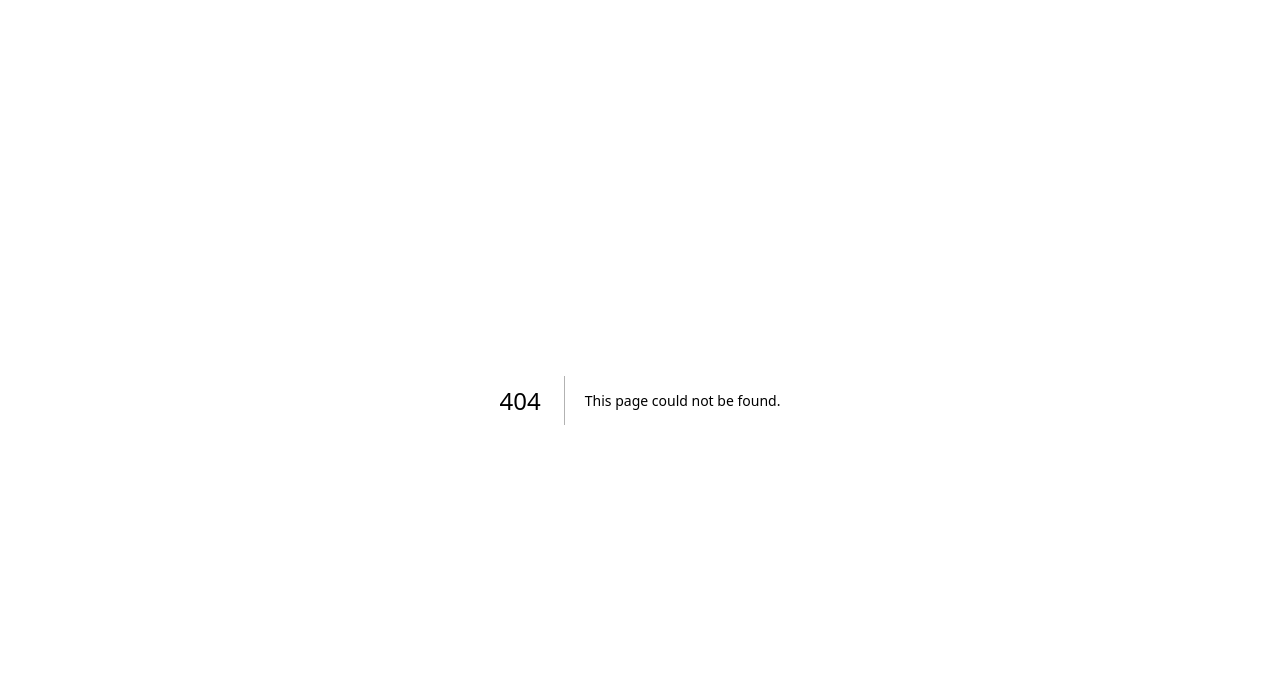
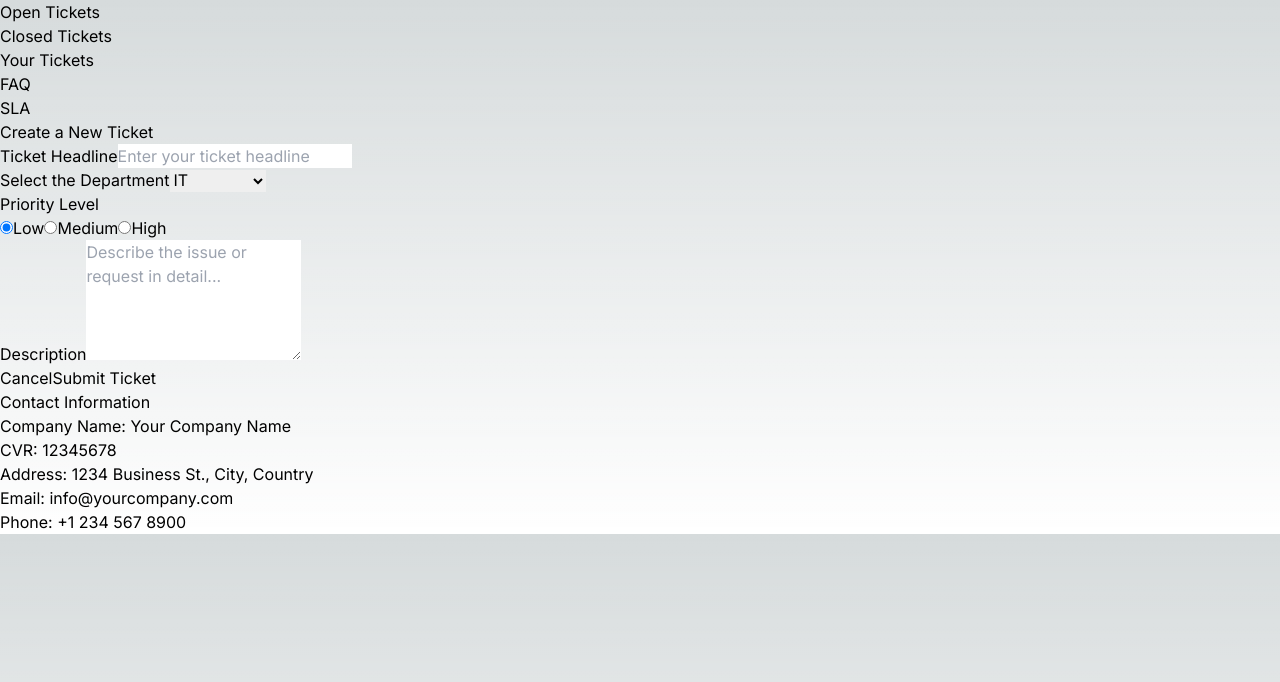
Before and after one commit to Ben-R-K/TicketSide, a Next.js app in the folder ticketsystem/: page /CreateTicket in a window 1280 px wide. Before the commit this address had no page. Shown: the top 682 px of the page. Built offline with nearby package versions, Linux system fonts and the light colour scheme.

Commit message:
SLA og Create Ticket

```diff
--- /dev/null
+++ b/ticketsystem/app/CreateTicket/page.tsx
@@ -0,0 +1,107 @@
+"use client";
+
+import React, { useState } from "react";
+
+const CreateTicketPage: React.FC = () => {
+  const [headline, setHeadline] = useState("");
+  const [description, setDescription] = useState("");
+  const [priority, setPriority] = useState("Low");
+  const [department, setDepartment] = useState("IT");
+
+  const handleSubmit = (e: React.FormEvent) => {
+    e.preventDefault();
+    console.log({ headline, description, priority, department });
+  };
+
+  return (
+    <div>
+      {/* Top Navigation Bar */}
+      <nav>
+        <ul>
+          <li><a href="#open-tickets">Open Tickets</a></li>
+          <li><a href="#closed-tickets">Closed Tickets</a></li>
+          <li><a href="#your-tickets">Your Tickets</a></li>
+          <li><a href="#faq">FAQ</a></li>
+          <li><a href="#sla">SLA</a></li>
+        </ul>
+      </nav>
+
+      {/* Create Ticket Form */}
+      <div>
+        <h1>Create a New Ticket</h1>
+        <form onSubmit={handleSubmit}>
+          <div>
+            <label htmlFor="headline">Ticket Headline</label>
+            <input
+              type="text"
+              id="headline"
+              value={headline}
+              onChange={(e) => setHeadline(e.target.value)}
+              placeholder="Enter your ticket headline"
+            />
+          </div>
+
+          <div>
+            <label htmlFor="department">Select the Department</label>
+            <select
+              id="department"
+              value={department}
+              onChange={(e) => setDepartment(e.target.value)}
+            >
+              <option value="IT">IT</option>
+              <option value="HR">HR</option>
+              <option value="Finance">Finance</option>
+              <option value="Marketing">Marketing</option>
+            </select>
+          </div>
+
+          <div>
+            <label>Priority Level</label>
+            <div>
+              {["Low", "Medium", "High"].map((level) => (
+                <label key={level}>
+                  <input
+                    type="radio"
+                    name="priority"
+                    value={level}
+                    checked={priority === level}
+                    onChange={(e) => setPriority(e.target.value)}
+                  />
+                  <span>{level}</span>
+                </label>
+              ))}
+            </div>
+          </div>
+
+          <div>
+            <label htmlFor="description">Description</label>
+            <textarea
+              id="description"
+              value={description}
+              onChange={(e) => setDescription(e.target.value)}
+              rows={5}
+              placeholder="Describe the issue or request in detail..."
+            />
+          </div>
+
+          <div>
+            <button type="button">Cancel</button>
+            <button type="submit">Submit Ticket</button>
+          </div>
+        </form>
+      </div>
+
+      {/* Company Contact Info Section */}
+      <footer>
+        <h2>Contact Information</h2>
+        <p>Company Name: Your Company Name</p>
+        <p>CVR: 12345678</p>
+        <p>Address: 1234 Business St., City, Country</p>
+        <p>Email: info@yourcompany.com</p>
+        <p>Phone: +1 234 567 8900</p>
+      </footer>
+    </div>
+  );
+};
+
+export default CreateTicketPage;
--- /dev/null
+++ b/ticketsystem/app/SLA/page.tsx
@@ -0,0 +1,66 @@
+"use client";
+
+import React from "react";
+
+const SLAForm: React.FC = () => {
+  return (
+    <div>
+      {/* Top Navigation Bar */}
+      <nav>
+        <ul>
+          <li><a href="#open-tickets">Open Tickets</a></li>
+          <li><a href="#closed-tickets">Closed Tickets</a></li>
+          <li><a href="#your-tickets">Your Tickets</a></li>
+          <li><a href="#faq">FAQ</a></li>
+          <li><a href="#sla">SLA</a></li>
+        </ul>
+      </nav>
+
+      {/* Top Section with Full-Width Image and Company Info */}
+      <header>
+        <img src="https://via.placeholder.com/1920x400" alt="Company Banner" id="banner-image" />
+        <div id="banner-text">
+          <h1>Your Company Name</h1>
+          <p>MORE THAN 25 YEARS OF EXPERIENCE IN CONTRACT MANAGEMENT IN ONE SYSTEM</p>
+          <p>Solusi ELO CLM helps ensure effective contract management for our customers.</p>
+          <button>Contact Us</button>
+        </div>
+      </header>
+
+      {/* SLA Content Section */}
+      <section id="sla">
+        <h2>Service Level Agreement (SLA)</h2>
+        <p>
+          This Service Level Agreement (SLA) is a commitment between the company
+          and the client to provide a specified level of service. The SLA outlines
+          the expected performance and quality of service, including response
+          times, service availability, and other key metrics.
+        </p>
+        <p>
+          <strong>Response Time:</strong> The company commits to responding to
+          all support requests within 4 hours during business hours.
+        </p>
+        <p>
+          <strong>Uptime Guarantee:</strong> The service will be available 99.9%
+          of the time, measured on a monthly basis.
+        </p>
+        <p>
+          <strong>Penalties:</strong> If the service fails to meet the agreed
+          uptime, the company will provide service credits as compensation.
+        </p>
+      </section>
+
+      {/* Company Contact Info Section */}
+      <section id="contact-info">
+        <h2>Contact Information</h2>
+        <p>Company Name: Your Company Name</p>
+        <p>CVR: 12345678</p>
+        <p>Address: 1234 Business St., City, Country</p>
+        <p>Email: info@yourcompany.com</p>
+        <p>Phone: +1 234 567 8900</p>
+      </section>
+    </div>
+  );
+};
+
+export default SLAForm;
--- a/ticketsystem/app/page.tsx
+++ b/ticketsystem/app/page.tsx
@@ -1,4 +1,5 @@
 import Image from "next/image";
+import Link from "next/link";
 
 export default function Home() {
   return (
@@ -87,7 +88,7 @@ export default function Home() {
             </span>
           </h2>
           <p className="m-0 max-w-[30ch] text-sm opacity-50">
-            Explore starter templates for Next.js.
+            Discover and deploy boilerplate example Next.js&nbsp;projects.
           </p>
         </a>
 
@@ -103,7 +104,7 @@ export default function Home() {
               -&gt;
             </span>
           </h2>
-          <p className="m-0 max-w-[30ch] text-balance text-sm opacity-50">
+          <p className="m-0 max-w-[30ch] text-sm opacity-50">
             Instantly deploy your Next.js site to a shareable URL with Vercel.
           </p>
         </a>
```
